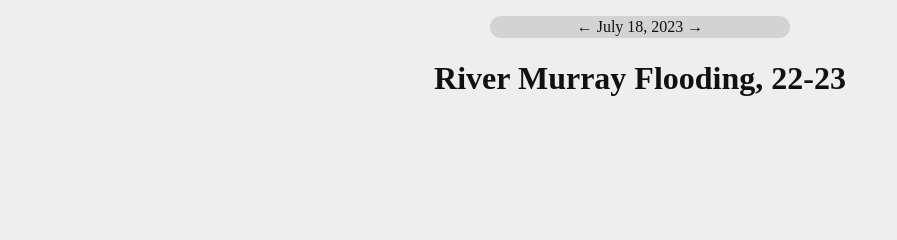
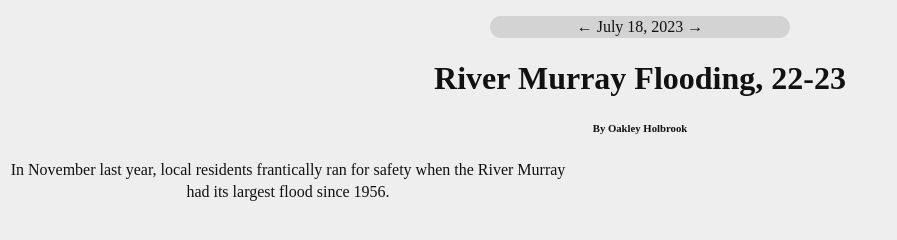
Before and after one commit to Catastrophe-australia/Catastrophe-australia.github.io, a plain HTML site: page index.html in a window 1280 px wide. Shown: the whole page, without its empty margins (0-897 px from the left). Drawn offline with Linux system fonts and the light colour scheme.

Commit message:
Update index.html

```diff
--- a/index.html
+++ b/index.html
@@ -9,5 +9,9 @@
           <p>&larr; July 18, 2023 &rarr;</p>
     </div>
     <h1>River Murray Flooding, 22-23</h1>
+    <h6>By Oakley Holbrook</h6>
+    <p>
+      In November last year, local residents frantically ran for safety when the River Murray had its largest flood since 1956.
+    </p>
   </body>
 </html>
```
